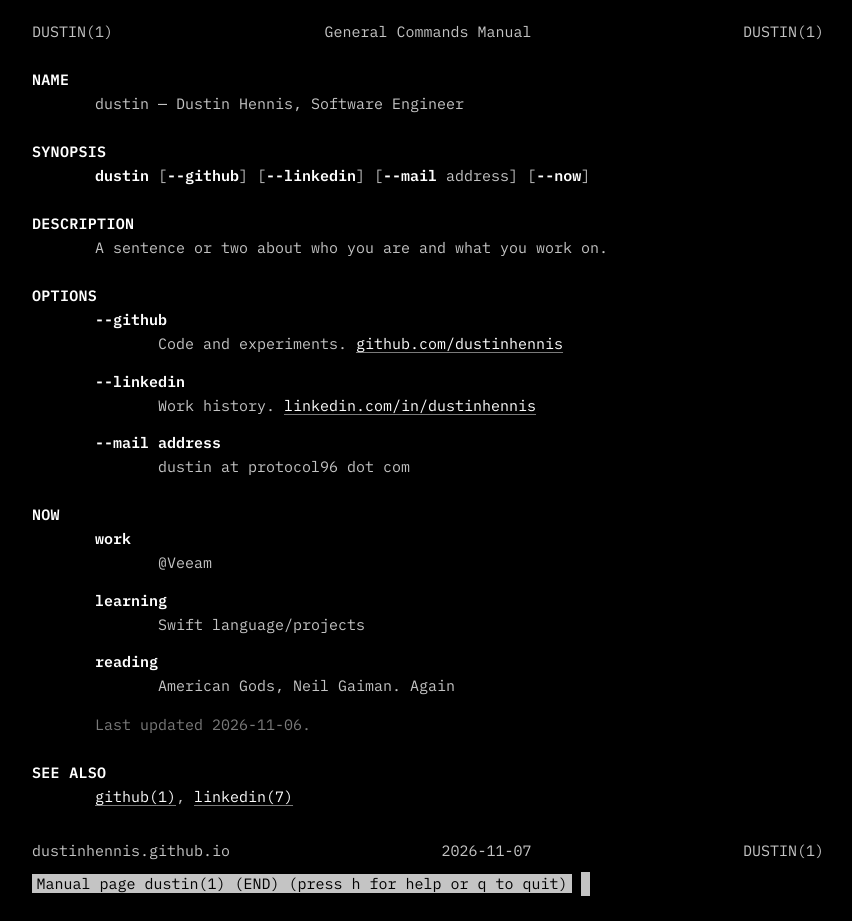
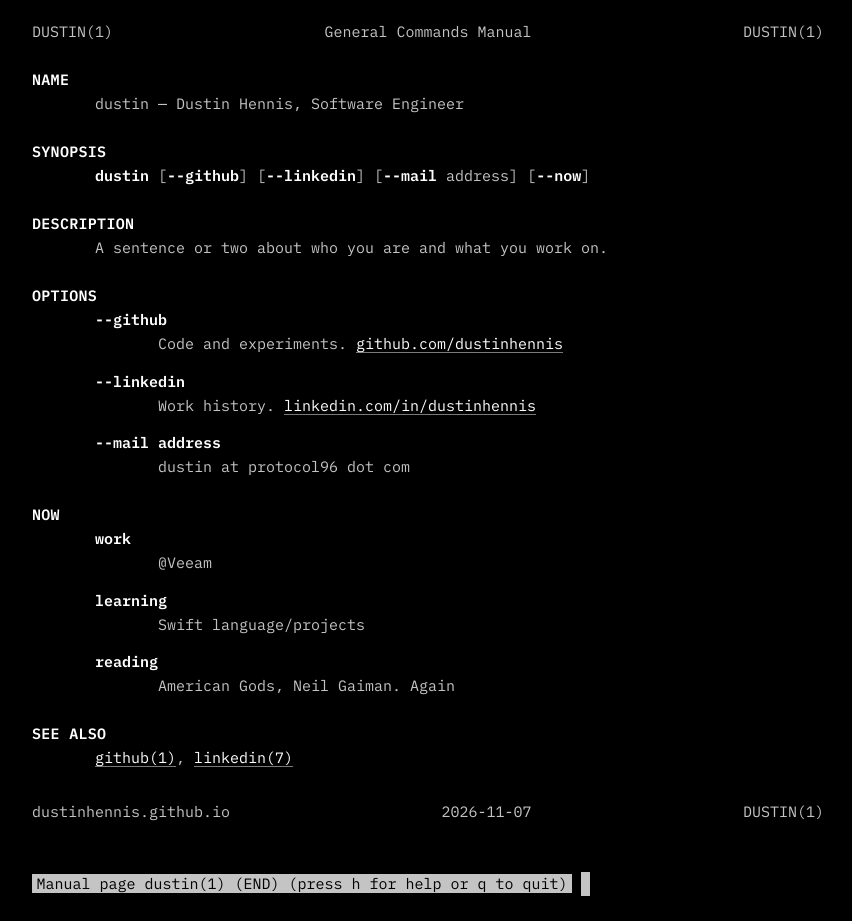
Before and after one commit to dustinhennis/dustinhennis.github.io, a Jekyll site: the page built from index.html, in a window 1280 px wide. Shown: the whole page, without its empty margins (212-1064 px from the left). Built offline with Jekyll 4.4.1, drawn with Linux system fonts in a browser that asks for light colours; after the commit the page ends 900 px from its top, so only the background shows below that.

Commit message:
Remove Now date in favor of footer build date
Co-Authored-By: Claude Opus 5.5 <noreply@anthropic.com>

```diff
--- a/assets/man.css
+++ b/assets/man.css
@@ -30,7 +30,6 @@ body {
 main { flex: 1; }
 
 b, h2, dt { color: var(--bright); font-weight: 600; }
-.dim { color: var(--dim); }
 
 a { color: var(--bright); text-decoration: underline; text-underline-offset: 3px; text-decoration-color: var(--dim); }
 a:hover { text-decoration-color: var(--bright); background: var(--hover); }
--- a/index.html
+++ b/index.html
@@ -45,7 +45,6 @@ layout: man
       <dt>reading</dt>
       <dd>American Gods, Neil Gaiman.  Again</dd>
     </dl>
-    <p class="dim" style="margin-top: 1em">Last updated 2026-11-06.</p>
   </div>
 </section>
 
```
